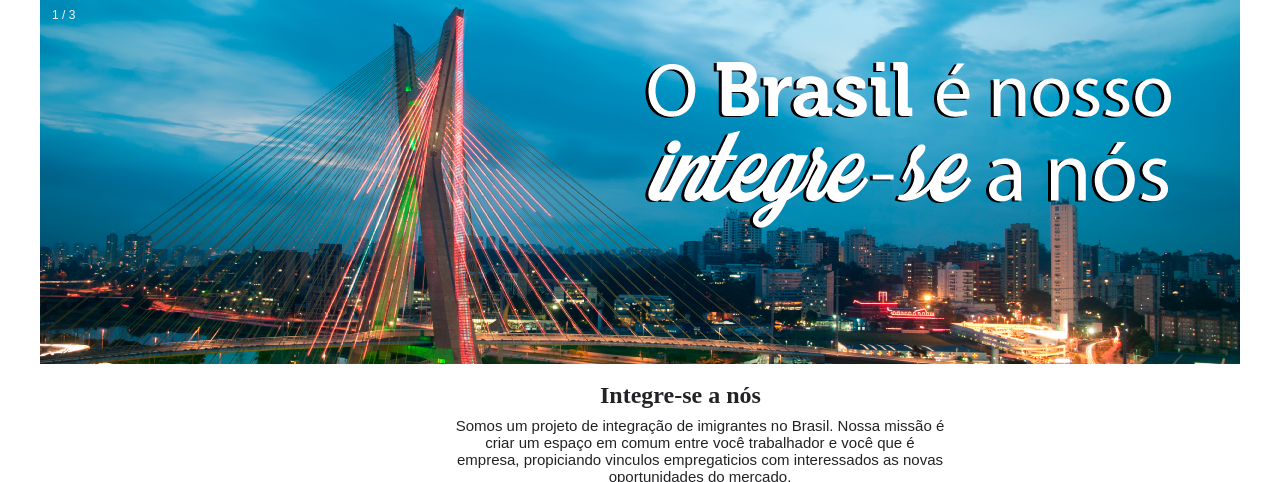
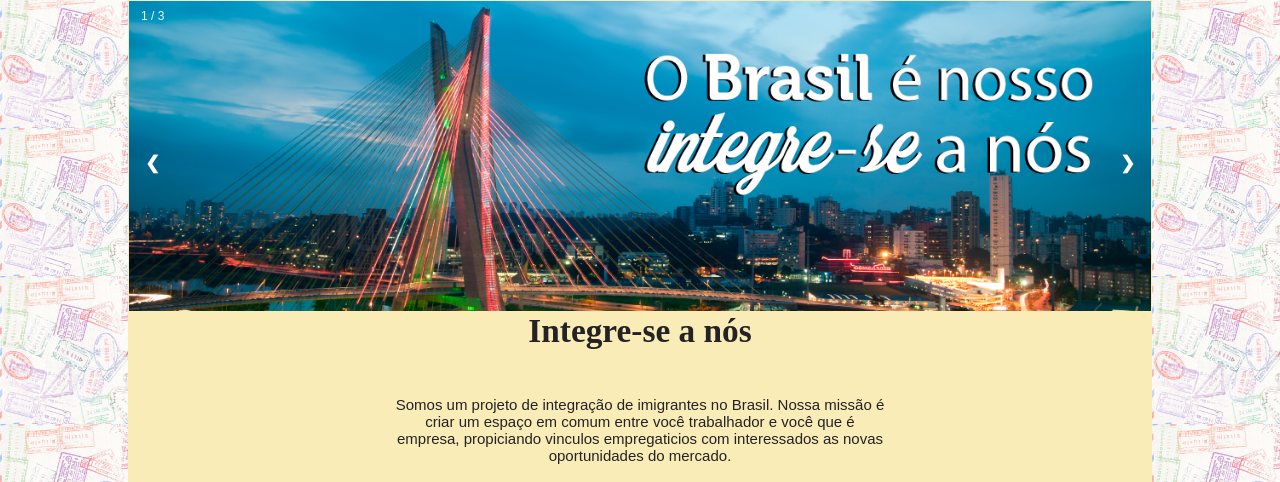
Before and after one commit to cami-almeida/integra, a Django app: page / in a window 1280 px wide. Shown: the part 168-650 px from the top of the page. Run offline with Django 3.2, Linux system fonts and the light colour scheme; parts of the project's set-up code (start-up, migrations or seed data) failed here and were passed over; some web fonts are replaced; grey boxes are pictures that could not be loaded.

Commit message:
Arrumar css da index

```diff
--- a/website/static/css/style.css
+++ b/website/static/css/style.css
@@ -3,14 +3,6 @@
     font-family: 'PT Sans', sans-serif;
     font-family: 'Chivo', sans-serif;
 }
-/*
-h1{
-    margin-bottom: 0.5rem;
-    font-weight: 500;
-    line-height: 1.2;
-    font-size: 2.5rem;
-
-} */
 
 .logo{
     display: flex;
@@ -32,7 +24,7 @@ a{
 body{
     margin:0px;
     /* background-color: #537EFF; */
-    /* background-image: url('../image/background2.jpg'); */
+    background-image: url('../image/fundo.jpg');
     /* background-color:#F9F2D4; */
     background-size: repeat;
     color: #232226;
@@ -44,10 +36,24 @@ body{
 }
 
 .index{
-    /* background-color: ; */
+/* border: 1px solid black; */
+display: flex;
+justify-content: center;
+align-items: center;
+}
+.alinhar{
+    background-color: #F9ECB7;
+    height: auto;
+    width:80%;
+    border: 1px solid #F9ECB7;
+    display: flex;
+    justify-content: center;
+    flex-direction: column;
+    align-items: center;
+
 }
 .carrossel {
-    width: 1200px;
+    width: 100%;
     position: relative;
     margin: auto;
 }
@@ -101,7 +107,7 @@ body{
     height: 15px;
     width: 15px;
     margin: 0 2px;
-    background-color: #bbb;
+    background-color:black;
     border-radius: 50%;
     display:inline-block;
     transition: background-color 0.6s ease;
@@ -143,20 +149,24 @@ main{
 .area-sobre{
     font-size: 15px;
     text-align: center;
-    margin-left:450px;
-    margin-top:-30px;
+    /* margin-left:450px; */
+    /* margin-top:-30px; */
     display:inline-block;
 }
 .nos{
     font-family: 'BioRhyme', serif;
-    margin-left:600px;
+    font-size: 25pt;
+    margin-top:3px;
 }
 .aperto{
-    margin-left:74px;
+    /* margin-left:74px; */
+    width: 100%;
+    display: flex;
+    /* justify-content: space-around; */
 }
 .entrevista{
-    margin-left:670px;
-    margin-top:-303px;
+    /* margin-left:670px; */
+    /* margin-top:-303px; */
 }
 footer{
     grid-area: footer;
--- a/website/templates/index.html
+++ b/website/templates/index.html
@@ -3,11 +3,14 @@
 {% load static %}
 {% block conteudo %}
 <!--migos aqui é o começo do carrossel-->
+<div class="index">
+    <div class="alinhar">
 
-<div class="index">
 
         <div class= "carrossel">
 
+            <a class="ant" onclick="plusSlides(-1)">&#10094;</a>
+            <a class="prx" onclick="plusSlides(+1)">&#10095;</a>
             <div class= "carousel fade">
             <div class="pageSlc">1 / 3</div>
             <img src="{% static 'image/Carousel1.png' %}" style="width:100%">
@@ -25,8 +28,6 @@
 
     </div>
 
-    <a class="ant" onclick="plusSlides(-1)">&#10094;</a>
-    <a class="prx" onclick="plusSlides(+1)">&#10095;</a>
 
     <!--Aqui são os btn -->
     <div class="area-btn">
@@ -49,12 +50,12 @@
     </div>
 
     <div class="aperto">
-    <img src="{% static 'image/aperto.JPG' %}" height="300px" width="600px">
+        <img src="{% static 'image/aperto.JPG' %}" height="300px" width="50%">
+        <img src="{% static 'image/entrevista.jpg' %}" height="299px" width="50%">
     </div>
 
-<div class="entrevista">
-        <img src="{% static 'image/entrevista.jpg' %}" height="299px" width="600px">
-    </div>
+    <!-- <div class="entrevista"> -->
+    <!-- </div> -->
 
 
 
@@ -63,4 +64,5 @@
     </div>
 
 </div>
+</div>
 {% endblock %}
```
Also changed, not shown: website/static/image/fundo.jpg (added). Lines whose indentation alone changed are shown as unchanged.
